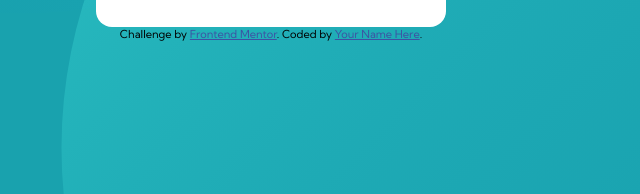
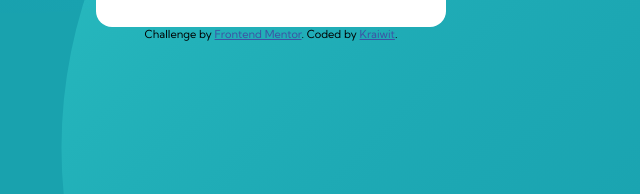
Before and after one commit to LittleT0fu/frontend-mentor-profile-card-component-main, a plain HTML site: page index.html in a window 1280 px wide. Shown: the part 564-758 px from the top of the page, 369-1009 px from the left. Drawn offline with Linux system fonts and the light colour scheme.

Commit message:
Update index.html

```diff
--- a/index.html
+++ b/index.html
@@ -63,7 +63,7 @@
                 href="https://www.frontendmentor.io?ref=challenge"
                 target="_blank"
                 >Frontend Mentor</a
-            >. Coded by <a href="#">Your Name Here</a>.
+            >. Coded by <a href="#">Kraiwit</a>.
         </div>
         <img class="pattern-top" src="./images/bg-pattern-top.svg" alt="" />
         <img
```
